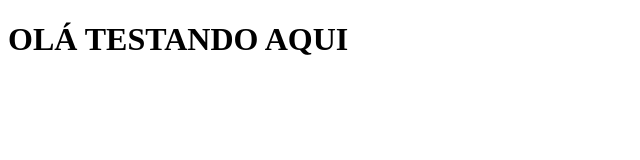
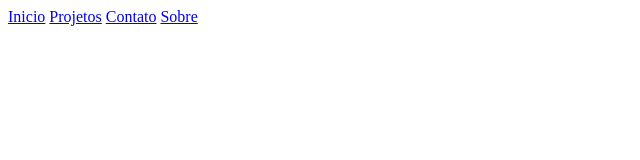
Before and after one commit to JonasFarias93/pagina, a plain HTML site: page index.html in a window 1280 px wide. Shown: the whole page, without its empty margins (0-640 px from the left). Drawn offline with Linux system fonts and the light colour scheme.

Commit message:
testando

```diff
--- a/index.html
+++ b/index.html
@@ -6,6 +6,13 @@
     <title>Document</title>
 </head>
 <body>
-    <h1>OLÁ TESTANDO AQUI</h1>
+    <div class="menu">
+        <nav class="menu-nav">
+            <a href="#">Inicio</a>
+            <a href="#">Projetos</a>
+            <a href="#">Contato</a>
+            <a href="#">Sobre</a>
+        </nav>
+    </div>
 </body>
 </html>
```
